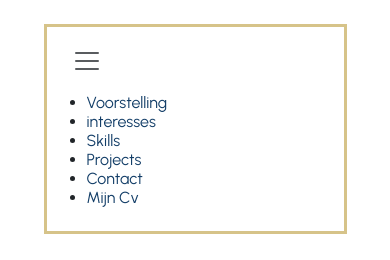
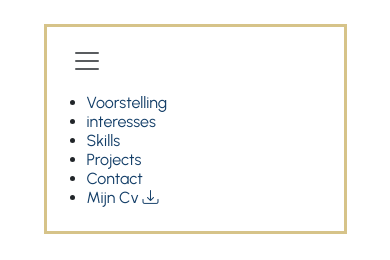
Before and after one commit to ToonSpanenburg/ToonSpanenburgWebsite, a Vue app: page / in a window 390 px wide. Both pictures are taken after a click on the button 86 px from the left and 60 px from the top of the page. Shown: the top 260 px of the page. Built offline with nearby package versions, Linux system fonts and the light colour scheme.

Commit message:
first push

```diff
--- a/src/components/MyHeader.vue
+++ b/src/components/MyHeader.vue
@@ -58,7 +58,9 @@
                 <a href="#Contact" class="navText">Contact</a>
               </li>
               <li>
-                <a href="#Contact" class="navText">Mijn Cv</a>
+                <a href="#Contact" class="navText">Mijn Cv
+                  <i class="bi bi-download"></i>
+                </a>
               </li>
             </ul>
           </div>
@@ -104,4 +106,8 @@ export default {
 {
   margin-right: 100%;
 }
+i
+{
+  font-size: 1em;
+}
 </style>
```
